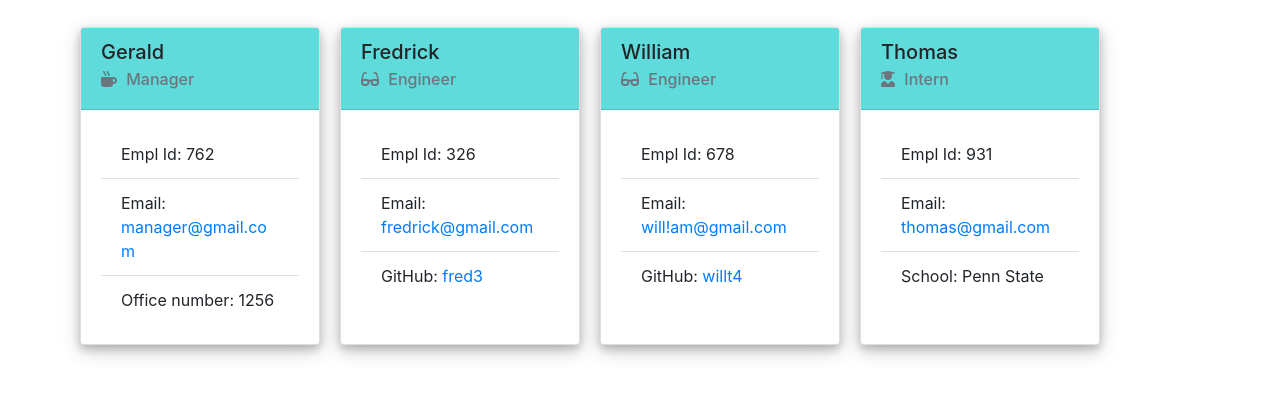
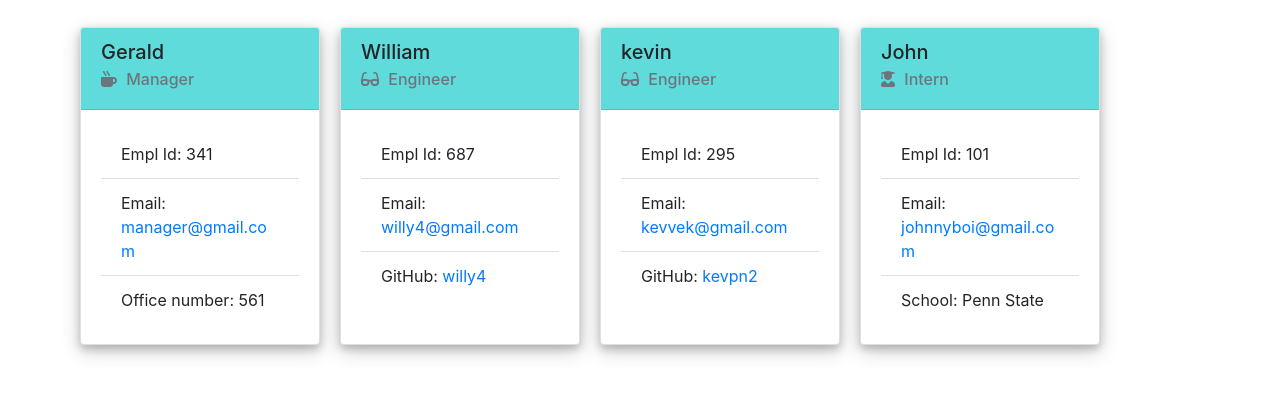
Before and after one commit to fkobe3/Meet-the-Team, a website: page dist/index.html in a window 1280 px wide. Shown: the part 99-494 px from the top of the page. Drawn offline with nearby package versions, Linux system fonts and the light colour scheme.

Commit message:
finalizing readme

```diff
--- a/dist/index.html
+++ b/dist/index.html
@@ -22,9 +22,9 @@
                 </div>
             <div class="card-body">
             <ul class="list-group list-group-flush">
-                <li class="list-group-item">Empl Id: 762</li>
+                <li class="list-group-item">Empl Id: 341</li>
                 <li class="list-group-item">Email: <a href="mailto:manager@gmail.com">manager@gmail.com</a></li>
-                <li class="list-group-item">Office number: 1256</li>
+                <li class="list-group-item">Office number: 561</li>
             </ul>
             </div>
             </div>
@@ -33,28 +33,28 @@
 
             <div class="card">
                 <div class="card-header">
-                    <h5 class="card-title">Fredrick</h5>
+                    <h5 class="card-title">William</h5>
                     <h6 class="card-subtitle mb-2 text-muted"><i class="fas fa-glasses"></i> Engineer</h6>
                 </div>
             <div class="card-body">
             <ul class="list-group list-group-flush">
-                <li class="list-group-item">Empl Id: 326</li>
-                <li class="list-group-item">Email: <a href="mailto:fredrick@gmail.com">fredrick@gmail.com</a></li>
-                <li class="list-group-item">GitHub: <a href="https://github.com/fred3">fred3</a></li>
+                <li class="list-group-item">Empl Id: 687</li>
+                <li class="list-group-item">Email: <a href="mailto:willy4@gmail.com">willy4@gmail.com</a></li>
+                <li class="list-group-item">GitHub: <a href="https://github.com/willy4">willy4</a></li>
             </ul>
             </div>
             </div>
 
             <div class="card">
                 <div class="card-header">
-                    <h5 class="card-title">William</h5>
+                    <h5 class="card-title">kevin</h5>
                     <h6 class="card-subtitle mb-2 text-muted"><i class="fas fa-glasses"></i> Engineer</h6>
                 </div>
             <div class="card-body">
             <ul class="list-group list-group-flush">
-                <li class="list-group-item">Empl Id: 678</li>
-                <li class="list-group-item">Email: <a href="mailto:will!am@gmail.com">will!am@gmail.com</a></li>
-                <li class="list-group-item">GitHub: <a href="https://github.com/willt4">willt4</a></li>
+                <li class="list-group-item">Empl Id: 295</li>
+                <li class="list-group-item">Email: <a href="mailto:kevvek@gmail.com">kevvek@gmail.com</a></li>
+                <li class="list-group-item">GitHub: <a href="https://github.com/kevpn2">kevpn2</a></li>
             </ul>
             </div>
             </div>
@@ -63,13 +63,13 @@
 
             <div class="card">
                 <div class="card-header">
-                    <h5 class="card-title">Thomas</h5>
+                    <h5 class="card-title">John</h5>
                     <h6 class="card-subtitle mb-2 text-muted"><i class="fas fa-user-graduate"></i> Intern</h6>
                 </div>
             <div class="card-body">
             <ul class="list-group list-group-flush">
-                <li class="list-group-item">Empl Id: 931</li>
-                <li class="list-group-item">Email: <a href="mailto:thomas@gmail.com">thomas@gmail.com</a></li>
+                <li class="list-group-item">Empl Id: 101</li>
+                <li class="list-group-item">Email: <a href="mailto:johnnyboi@gmail.com">johnnyboi@gmail.com</a></li>
                 <li class="list-group-item">School: Penn State</li>
             </ul>
             </div>
```
Also changed, not shown: README.md, assets/images/Screenshot.png (added).
